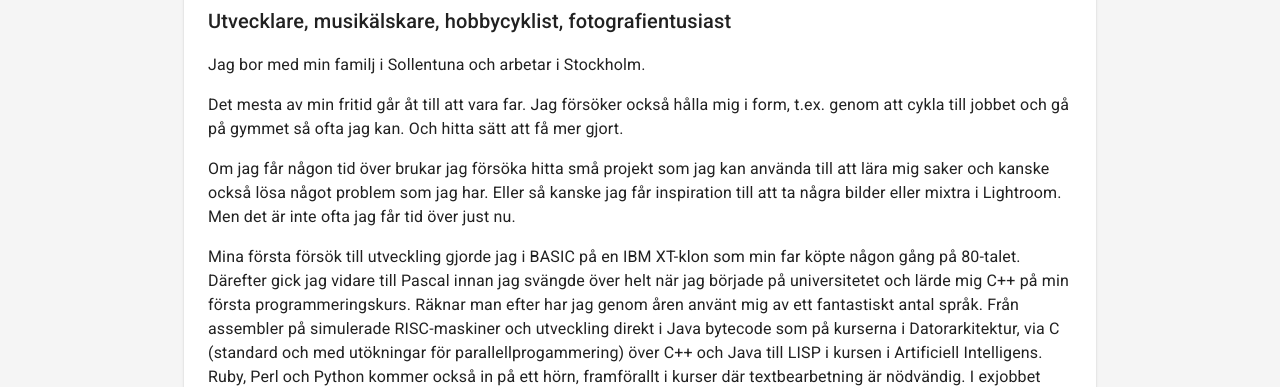
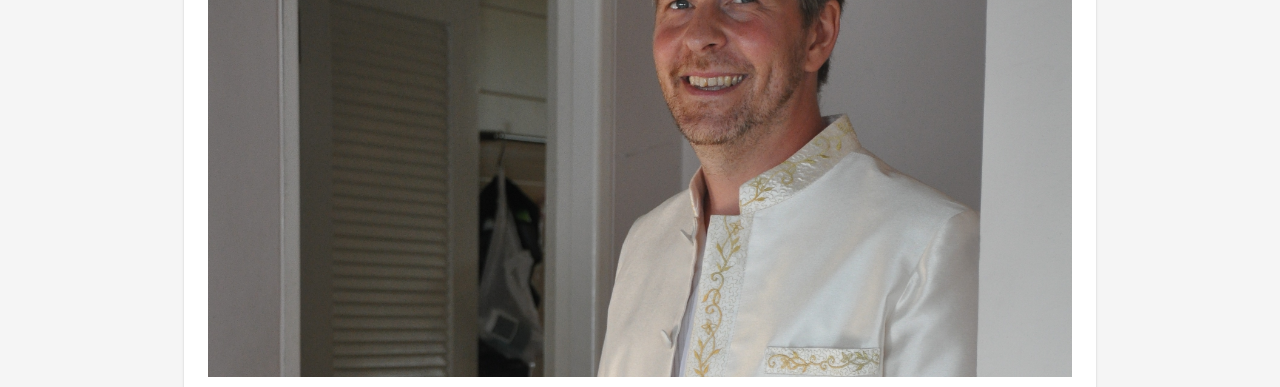
Before and after one commit to gregerhalltorp/thehomepage, a Gatsby site: page /about/ in a window 1280 px wide. Shown: the part 203-590 px from the top of the page. Built offline with nearby package versions, Linux system fonts and the light colour scheme; Gatsby itself is replaced by a stand-in of ours.

Commit message:
fix for images, refactor structure, add headshot

```diff
--- a/gatsby-config.js
+++ b/gatsby-config.js
@@ -9,12 +9,20 @@ module.exports = {
 
   plugins: [
     'gatsby-plugin-sharp',
+    'gatsby-transformer-sharp',
     'gatsby-plugin-react-helmet',
     {
       resolve: 'gatsby-source-filesystem',
       options: {
+        name: 'pages',
+        path: `${__dirname}/src/pages/markdown/`,
+      },
+    },
+    {
+      resolve: 'gatsby-source-filesystem',
+      options: {
         name: 'images',
-        path: `${__dirname}/src/`,
+        path: `${__dirname}/src/assets/images/`,
       },
     },
     {
--- a/src/components/Layout.jsx
+++ b/src/components/Layout.jsx
@@ -24,7 +24,7 @@ import Copyright from './Copyright';
 import Link from './Link';
 import globalTheme from '../styles/theme';
 
-import avatarImage from '../../files/images/profile.png';
+import avatarImage from '../assets/files/images/profile.png';
 
 const icons = {
   Hem: HomeIcon,
--- a/src/pages/markdown/about.md
+++ b/src/pages/markdown/about.md
@@ -1,5 +1,6 @@
 ---
 title: "Om"
+featuredImage: '../../assets/images/headshot.jpg'
 priority: 1
 ---
 
--- a/src/pages/stuff.jsx
+++ b/src/pages/stuff.jsx
@@ -9,8 +9,8 @@ import { styled } from '@material-ui/core/styles';
 
 import Layout from '../components/Layout';
 import StuffCard from '../components/StuffCard';
-import xjobb from '../../files/Xjobb.pdf';
-import padlock from '../../files/Padlock.pdf';
+import xjobb from '../assets/files/Xjobb.pdf';
+import padlock from '../assets/files/Padlock.pdf';
 
 const SmallAvatar = styled(Avatar)(({ theme }) => ({
   width: theme.spacing(4),
--- a/src/templates/page.jsx
+++ b/src/templates/page.jsx
@@ -4,6 +4,7 @@ import { MDXProvider } from '@mdx-js/react';
 import { MDXRenderer } from 'gatsby-plugin-mdx';
 import { Typography, Link as ExternalLink } from '@material-ui/core';
 import { styled } from '@material-ui/core/styles';
+import Img from 'gatsby-image';
 
 import InternalLink from '../components/Link';
 import Layout from '../components/Layout';
@@ -15,6 +16,13 @@ export const query = graphql`
       body
       frontmatter {
         title
+        featuredImage {
+          childImageSharp {
+            fluid(maxWidth: 800 maxHeight:450 cropFocus:NORTH) {
+              ...GatsbyImageSharpFluid
+            }
+          }
+        }
       }
     }
   }
@@ -22,10 +30,8 @@ export const query = graphql`
 
 const Link = ({ href, ...rest }) => {
   if (href.match(/^http[s]?/)) {
-    console.log('matchy');
     return <ExternalLink href={href} {...rest} />;
   }
-  console.log('no matchy');
   return <InternalLink to={href} {...rest} />;
 };
 
@@ -56,9 +62,12 @@ const comps = {
 
 export default ({ data, location }) => {
   const page = data.mdx;
+  const featuredImgFluid = page.frontmatter.featuredImage.childImageSharp.fluid;
+
   return (
     <Layout location={location} title={page?.frontmatter.title}>
       <MainPaper>
+        <Img fluid={featuredImgFluid} />
         <MDXProvider components={comps}>
           <MDXRenderer>{page.body}</MDXRenderer>
         </MDXProvider>
```
Also changed, not shown: README.md, src/assets/files/images/profile.png (renamed from files/images/profile.png), src/assets/images/carousel/caro1thin.jpg (renamed from images/carousel/caro1thin.jpg), src/assets/images/carousel/caro2thin.jpg (renamed from images/carousel/caro2thin.jpg), src/assets/images/carousel/caro3thin.jpg (renamed from images/carousel/caro3thin.jpg), src/assets/images/carousel/caro4thin.jpg (renamed from images/carousel/caro4thin.jpg), src/assets/images/carousel/caro5thin.jpg (renamed from images/carousel/caro5thin.jpg), src/assets/images/head.jpg (renamed from images/head.jpg), src/assets/images/headshot.jpg (added), src/assets/images/topbarthin.jpg (renamed from images/topbarthin.jpg), 10 other files.
